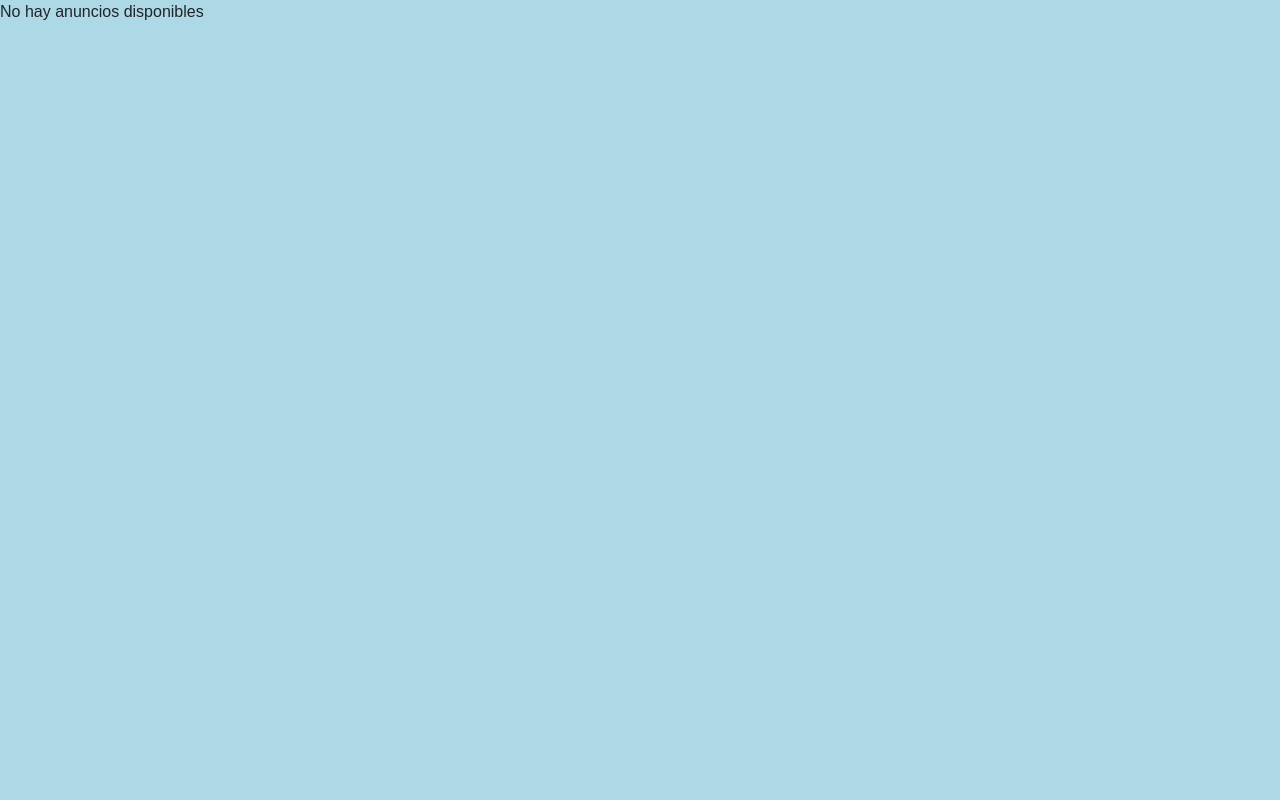
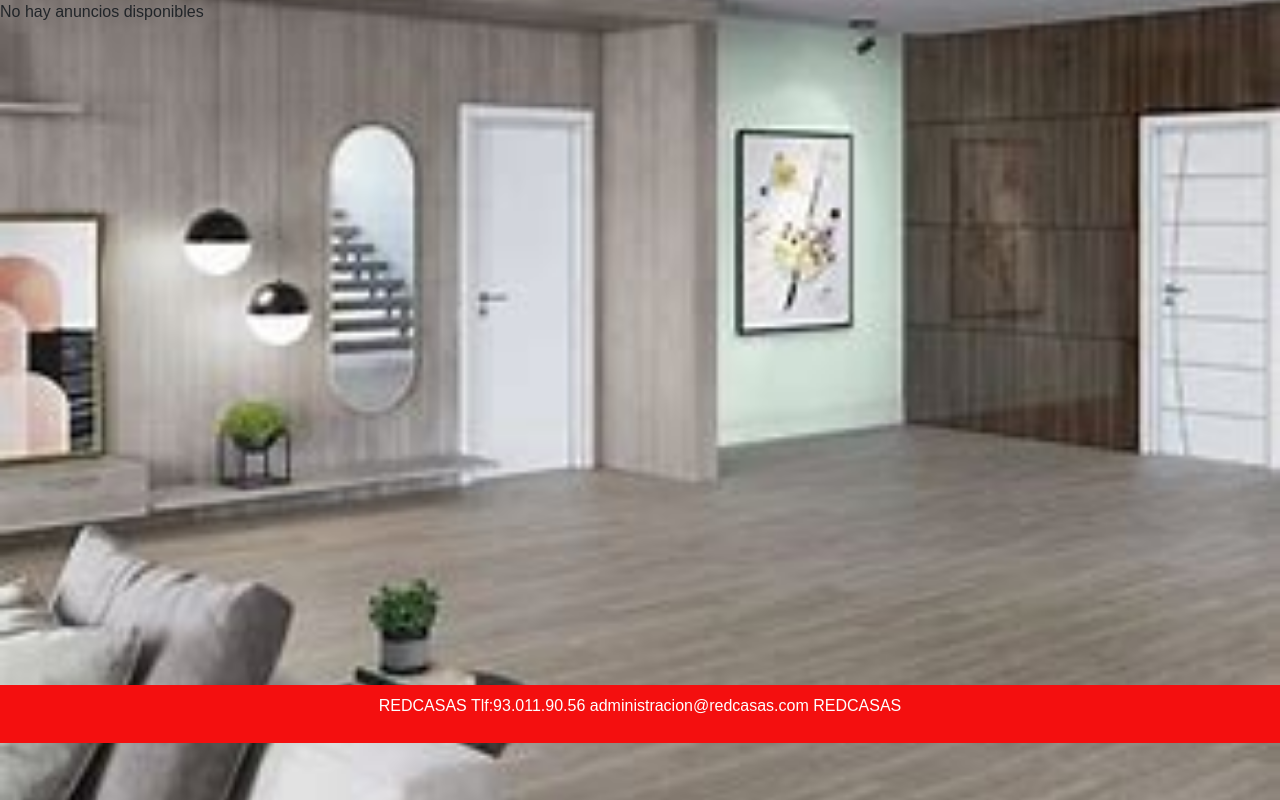
Before and after one commit to Agus969/prueva-redcasas, a plain HTML site: page carrusel.html in a window 1280 px wide. Drawn offline with nearby package versions, Linux system fonts and the light colour scheme.

Commit message:
barra sooter

```diff
--- a/carrusel.html
+++ b/carrusel.html
@@ -9,7 +9,7 @@
     <link rel="stylesheet" href="styles.css">
 </head>
 <body>
-    <div id="carrusel" class="carrusel flex-container">
+    <div id="carrusel" class="carrusel-flex-container">
         <!-- Los anuncios se agregarán aquí dinámicamente -->
     </div>
 
@@ -49,5 +49,9 @@
 
         cargarAnuncios();
     </script>
+   <footer>
+    <p>REDCASAS Tlf:93.011.90.56 administracion@redcasas.com REDCASAS</p>
+
+  </footer>
 </body>
 </html>
--- a/styles.css
+++ b/styles.css
@@ -1,6 +1,9 @@
 body {
     font-family: Arial, sans-serif;
-    background-color: lightblue;
+   /* background-color: lightblue;*/
+    background-image:  url('imagen/imagen3.jpg');
+    background-size: cover;
+    background-position: center;
    /* font-size:10vw;*/
 }
 /*las letras aumentan*/
@@ -38,7 +41,16 @@ button {
 button:hover {
     background-color: #f50ee175;
 }
-/*.flex-container {
-    display: flex;
+footer {
+    text-align: center;
+    padding: 9px;
+    background-color: rgb(244, 15, 15);
+    color: white;
+}
+.carrusel-flex-container {
+    width: 500px;/*ancho*/
+    height: 685px;/*alto*/
+   /* display: flex;
     flex-wrap: nowrap;
     background-color: DodgerBlue;*/
+}
```
Also changed, not shown: QR1.jpeg (added).
